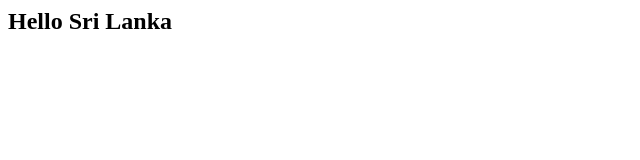
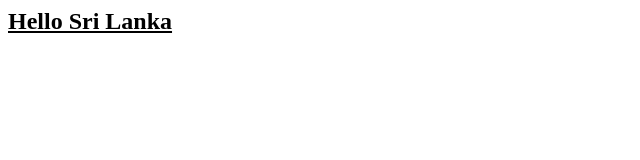
Before and after one commit to Darshanadp/website, a plain HTML site: page index.html in a window 1280 px wide. Shown: the full height of the page, 0-640 px from the left. Drawn offline with Linux system fonts and the light colour scheme.

Commit message:
Update index.html

```diff
--- a/index.html
+++ b/index.html
@@ -1,5 +1,5 @@
 <html>
   <body>
-    <h2><u></u>Hello Sri Lanka</u></h2>
+    <h2><u>Hello Sri Lanka</u></h2>
   </body>
 </html>
```
